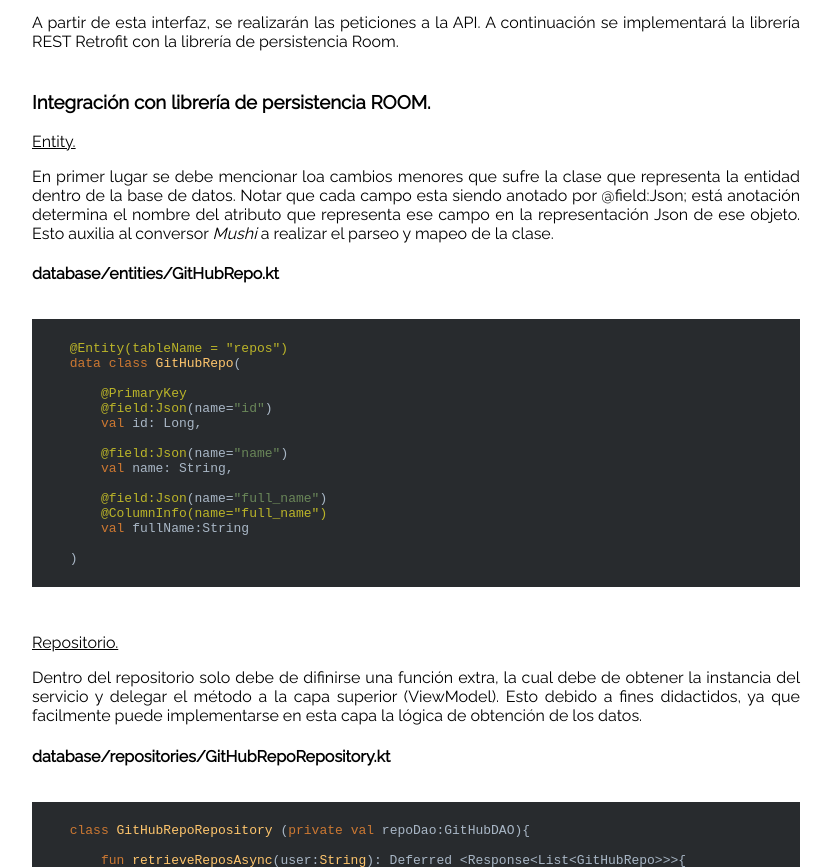
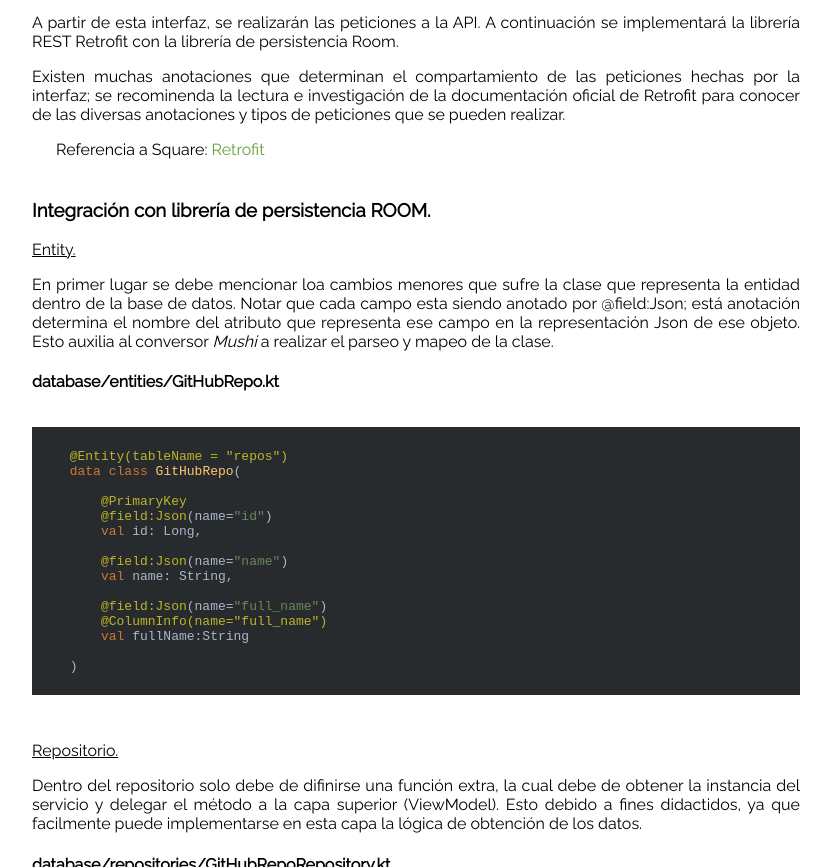
Before and after one commit to Nexxtor/Labs_PDM0119, a plain HTML site: page laboratorio_8/index.html in a window 1280 px wide. Shown: the part 4907-5774 px from the top of the page, without its empty margins (224-1055 px from the left). Drawn offline with Linux system fonts and the light colour scheme.

Commit message:
Laboratorio 8 Released 1.0

```diff
--- a/laboratorio_8/index.html
+++ b/laboratorio_8/index.html
@@ -316,6 +316,14 @@
                         <p>
                             A partir de esta interfaz, se realizarán las peticiones a la API. A continuación se implementará la librería REST Retrofit con la librería de persistencia Room.
                         </p>
+
+                        <p>
+                            Existen muchas anotaciones que determinan el compartamiento de las peticiones hechas por la interfaz; se recominenda la lectura e investigación de la documentación oficial de Retrofit para conocer de las diversas anotaciones y tipos de peticiones que se pueden realizar.
+                        </p>
+
+                        <p style='padding-left:1.5em;'>
+                            Referencia a Square: <a href='https://square.github.io/retrofit/'>Retrofit</a>
+                        </p>
                 </section>
 
                 <section id="room-integration">
```
